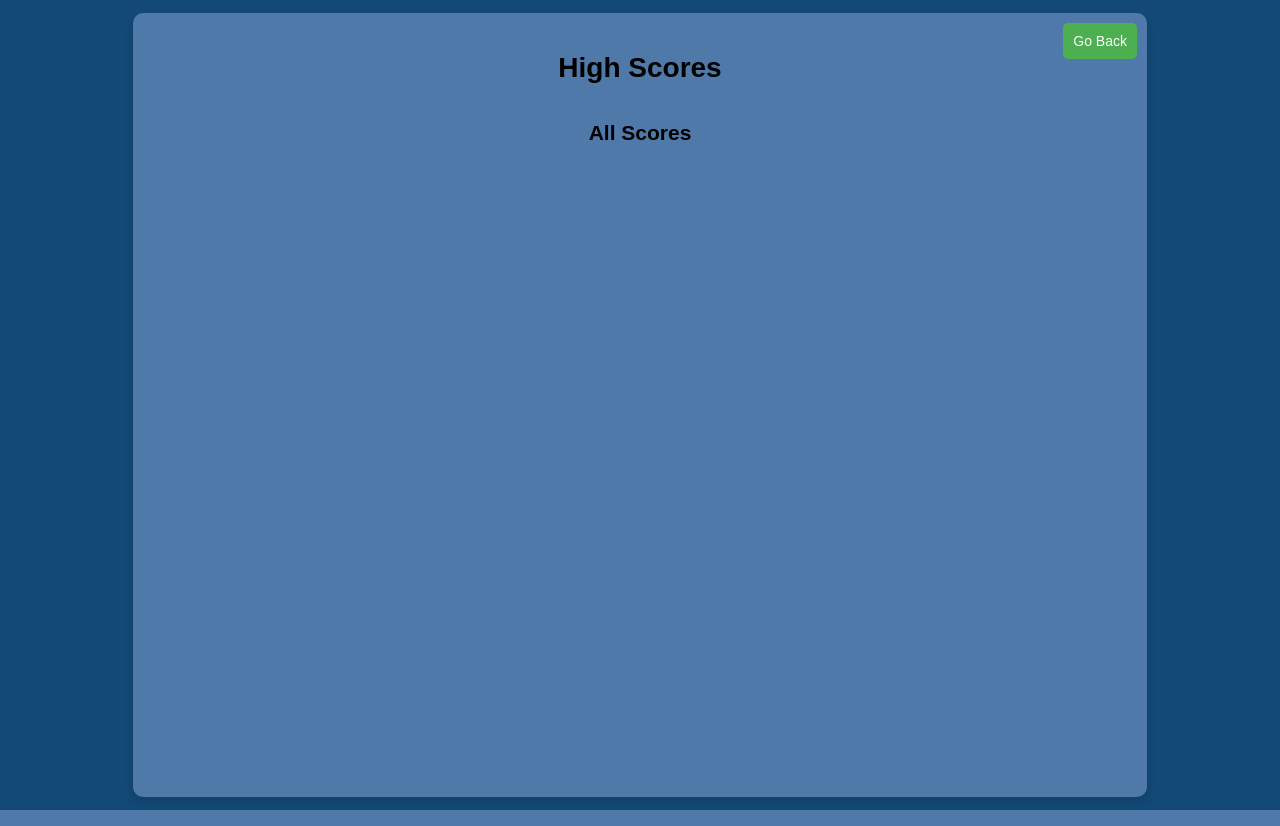
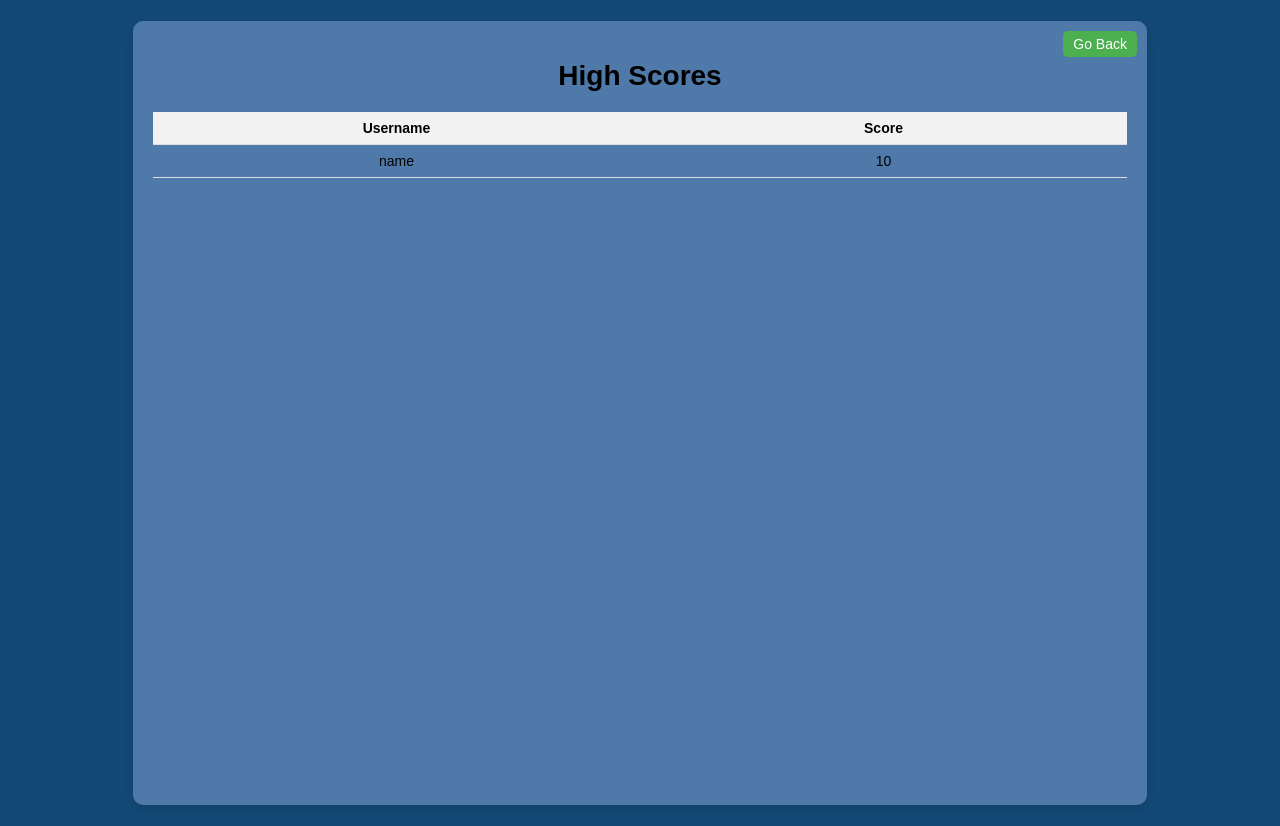
Before and after one commit to Zarhmon/CITS3403_Chat_App, a Flask app: page /highscores in a window 1280 px wide. Run offline with Flask 2, Linux system fonts and the light colour scheme; tables that the repository leaves empty or names only in its code hold one stand-in row (values such as "Sample post").

Commit message:
finished highscores

```diff
--- a/app.py
+++ b/app.py
@@ -98,7 +98,24 @@
 
 @app.route('/highscores')
 def highscores():
-    return render_template('highscore.html')
+    connection = pymysql.connect(**db_params)
+    try:
+        with connection.cursor() as cursor:
+            # Retrieve the top 10 highest scores with corresponding emails
+            sql_query = "SELECT email, score FROM game_scores ORDER BY score DESC LIMIT 20"
+            cursor.execute(sql_query)
+            highscores = cursor.fetchall()
+
+        usernames = []
+        for highscore in highscores:
+            email = highscore[0]
+            username = email.split('@')[0]  # Extract the username from the email
+            usernames.append(username)
+
+    finally:
+        connection.close()
+
+    return render_template('highscore.html', highscores=highscores, usernames=usernames)
 
 
 # added this for storing scores
--- a/static/css/highscore_style.css
+++ b/static/css/highscore_style.css
@@ -7,8 +7,17 @@
   font-size: 14px;
 }
 
+@media only screen and (max-width: 480px) {
+  .container {
+    min-width: 320px;
+  }
+}
+
 .page-container {
-  position: relative;
+  min-height: 100vh;
+  display: flex;
+  align-items: center;
+  justify-content: center;
 }
 
 .container {
@@ -24,13 +33,22 @@
   border-radius: 10px;
   box-shadow: 0px 5px 10px rgba(0, 0, 0, 0.1);
   padding: 20px;
+  min-height: 200px;
+  overflow-x: auto;
+  overflow-y: scroll; /* Enable scrolling */
+  scrollbar-width: none; /* Hide scrollbar for Firefox */
+  -ms-overflow-style: none; /* Hide scrollbar for IE and Edge */
+}
+
+.container::-webkit-scrollbar {
+  width: 0; /* Hide scrollbar for Chrome, Safari, and Opera */
 }
 
 #back-button {
   position: absolute;
   top: 10px;
   right: 10px;
-  padding: 10px;
+  padding: 5px 10px;
   border: none;
   background-color: #4caf50;
   color: #ffffff;
@@ -46,20 +64,35 @@
 
 .highscores-container {
   width: 100%;
+  min-height: 200px;
 }
 
-.highscores-category {
-  display: flex;
-  flex-direction: column;
-  align-items: center;
+.highscores-table {
+  width: 100%;
+  border-collapse: collapse;
+  table-layout: fixed;
 }
 
-.highscores-category h2 {
+.highscores-table th,
+.highscores-table td {
+  padding: 8px;
+  border-bottom: 1px solid #ddd;
   text-align: center;
-  margin-bottom: 10px;
 }
 
-.highscores-category ol {
-  list-style-type: none;
-  padding-left: 0;
+.highscores-table th {
+  background-color: #f2f2f2;
+  font-weight: bold;
 }
+
+.highscores-table tbody tr:nth-child(even) {
+  background-color: #f2f2f2;
+}
+
+.highscores-table tbody tr:hover {
+  background-color: #ddd;
+}
+
+.highscores-table tbody tr:hover td {
+  background-color: initial !important;
+}
--- a/static/css/login_style.css
+++ b/static/css/login_style.css
@@ -67,3 +67,9 @@
 .guest-login h1 {
   margin-bottom: 10px;
 }
+
+@media only screen and (max-width: 480px) {
+  .container {
+    min-width: 320px;
+  }
+}
--- a/static/css/main_style.css
+++ b/static/css/main_style.css
@@ -138,3 +138,9 @@
   font-size: 14px;
   margin-left: 10px;
 }
+
+@media only screen and (max-width: 480px) {
+  .container {
+    min-width: 320px;
+  }
+}
--- a/static/js/highscore_script.js
+++ b/static/js/highscore_script.js
@@ -1,3 +1,17 @@
 document.getElementById("back-button").addEventListener("click", function () {
     window.location.href = '/main';
 });
+
+
+// Wait for the document to be fully loaded
+document.addEventListener("DOMContentLoaded", function () {
+    // Get all the table rows
+    var tableRows = document.querySelectorAll(".highscores-table tbody tr");
+
+    // Disable hover effect for each row
+    tableRows.forEach(function (row) {
+        row.style.backgroundColor = "transparent";
+        row.style.transition = "none";
+        row.style.cursor = "default";
+    });
+});
--- a/templates/highscore.html
+++ b/templates/highscore.html
@@ -15,12 +15,22 @@
         <button id="back-button">Go Back</button>
         <h1>High Scores</h1>
         <div class="highscores-container">
-          <div class="highscores-category">
-            <h2>All Scores</h2>
-            <ol id="all-highscores">
-              <!-- Highscores will be inserted here dynamically -->
-            </ol>
-          </div>
+          <table class="highscores-table">
+            <thead>
+              <tr>
+                <th>Username</th>
+                <th>Score</th>
+              </tr>
+            </thead>
+            <tbody>
+              {% for score in highscores %}
+              <tr>
+                <td>{{ score[0].split('@')[0] }}</td>
+                <td>{{ score[1] }}</td>
+              </tr>
+              {% endfor %}
+            </tbody>
+          </table>
         </div>
       </div>
     </div>
```
